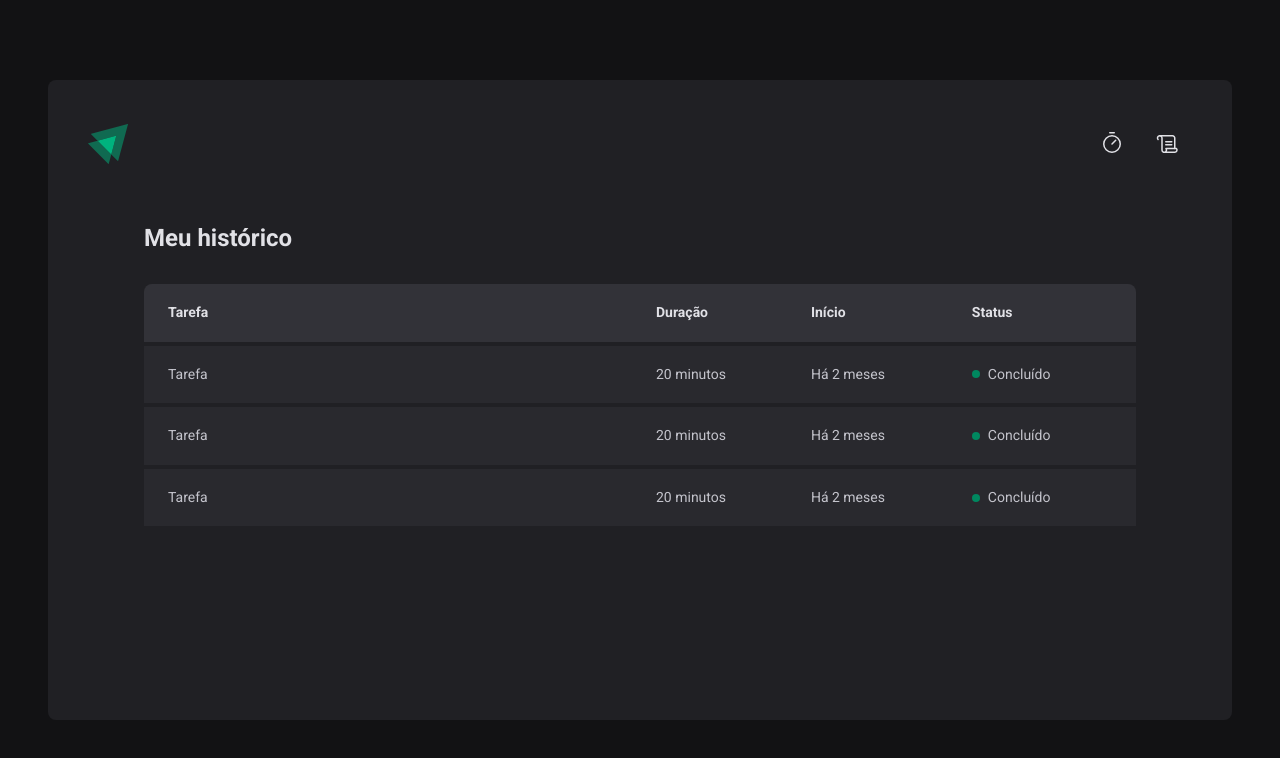
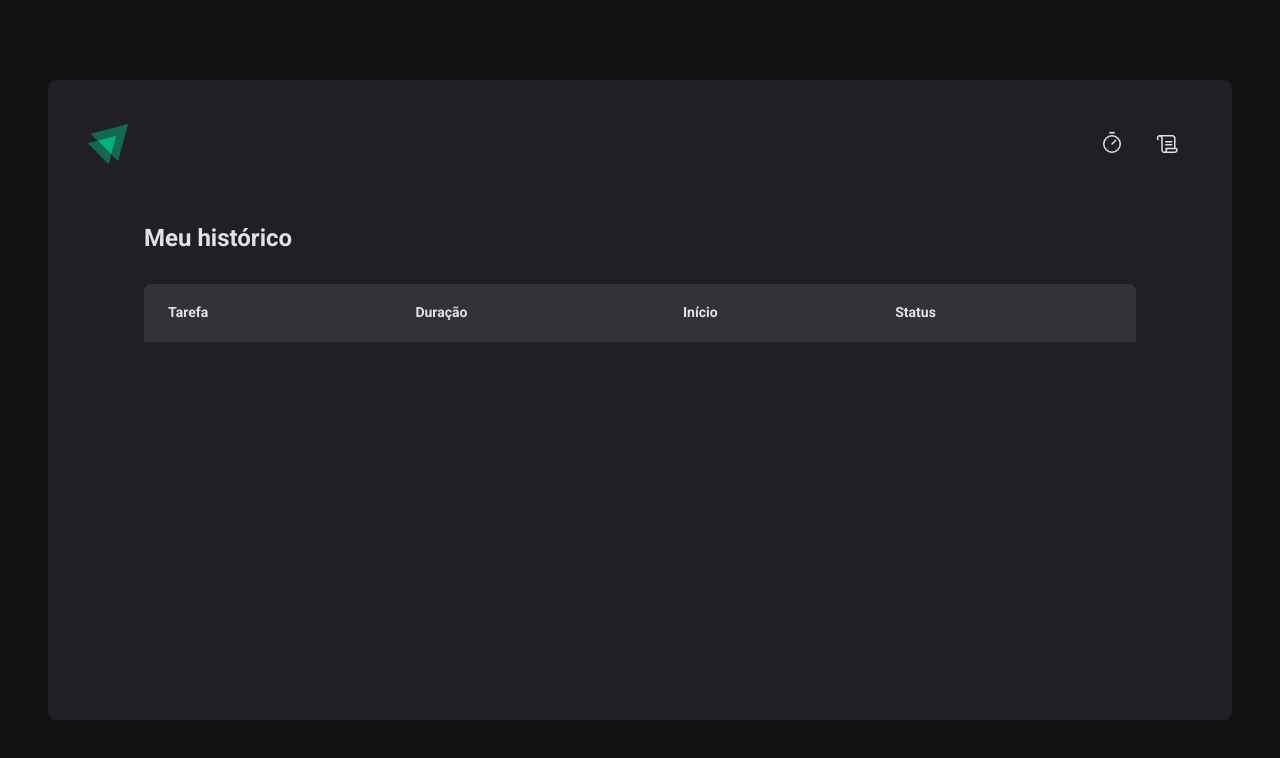
Before and after one commit to HugoNCastro/02-ignite-react-atualizado, a React (Vite) app: page /history in a window 1280 px wide. Shown: the top 758 px of the page. Built offline with nearby package versions, Linux system fonts and the light colour scheme.

Commit message:
Aplica o contexto para compartilhamento de dados na aplicaçào

```diff
--- a/src/App.tsx
+++ b/src/App.tsx
@@ -3,12 +3,15 @@
 import { GlobalStyle } from './styles/global'
 import { BrowserRouter } from 'react-router-dom'
 import { Router } from './Router'
+import { CyclesContextProvider } from './contexts/CyclesContext'
 
 export function App() {
   return (
     <ThemeProvider theme={defaultTheme}>
       <BrowserRouter>
-        <Router />
+        <CyclesContextProvider>
+          <Router />
+        </CyclesContextProvider>
       </BrowserRouter>
       <GlobalStyle />
     </ThemeProvider>
--- /dev/null
+++ b/src/contexts/CyclesContext.tsx
@@ -0,0 +1,100 @@
+import { createContext, ReactNode, useState } from 'react'
+
+interface Cycle {
+  id: string
+  task: string
+  minutesAmount: number
+  startDate: Date
+  interruptedDate?: Date
+  finishedDate?: Date
+}
+
+interface CreateCycleData {
+  task: string
+  minutesAmount: number
+}
+
+interface CyclesContextType {
+  cycles: Cycle[]
+  activeCycle: Cycle | undefined
+  activeCycleId: string | null
+  amountSecondsPassed: number
+  markCurrentCycleAsFinished: () => void
+  setSecondsPassed: (seconds: number) => void
+  createNewCycle: (data: CreateCycleData) => void
+  interruptCurrentCycle: () => void
+}
+
+interface CyclesContextProviderProps {
+  children: ReactNode
+}
+
+export const CyclesContext = createContext({} as CyclesContextType)
+
+export function CyclesContextProvider({
+  children,
+}: CyclesContextProviderProps) {
+  const [cycles, setCycles] = useState<Cycle[]>([])
+  const [activeCycleId, setActiveCycleId] = useState<string | null>(null)
+  const [amountSecondsPassed, setAmountSecondsPassed] = useState<number>(0)
+
+  const activeCycle = cycles.find((cycle) => cycle.id === activeCycleId)
+
+  function setSecondsPassed(seconds: number) {
+    setAmountSecondsPassed(seconds)
+  }
+
+  function markCurrentCycleAsFinished() {
+    setCycles((state) =>
+      state.map((cycle) => {
+        if (cycle.id === activeCycleId) {
+          return { ...cycle, finishedDate: new Date() }
+        } else {
+          return cycle
+        }
+      }),
+    )
+  }
+
+  function createNewCycle(data: CreateCycleData) {
+    const newCycle: Cycle = {
+      id: String(new Date().getTime()),
+      task: data.task,
+      minutesAmount: data.minutesAmount,
+      startDate: new Date(),
+    }
+    setCycles([...cycles, newCycle])
+    setActiveCycleId(newCycle.id)
+    setAmountSecondsPassed(0)
+  }
+
+  function interruptCurrentCycle() {
+    setCycles((state) =>
+      state.map((cycle) => {
+        if (cycle.id === activeCycleId) {
+          return { ...cycle, interruptedDate: new Date() }
+        } else {
+          return cycle
+        }
+      }),
+    )
+    setActiveCycleId(null)
+  }
+
+  return (
+    <CyclesContext.Provider
+      value={{
+        cycles,
+        activeCycle,
+        activeCycleId,
+        markCurrentCycleAsFinished,
+        amountSecondsPassed,
+        setSecondsPassed,
+        createNewCycle,
+        interruptCurrentCycle,
+      }}
+    >
+      {children}
+    </CyclesContext.Provider>
+  )
+}
--- a/src/pages/History/index.tsx
+++ b/src/pages/History/index.tsx
@@ -1,6 +1,12 @@
+import { useContext } from 'react'
+import { CyclesContext } from '../../contexts/CyclesContext'
 import { HistoryContainer, HistoryList, Status } from './styles'
+import { formatDistanceToNow } from 'date-fns'
+import ptBR from 'date-fns/locale/pt-BR'
 
 export function History() {
+  const { cycles } = useContext(CyclesContext)
+
   return (
     <HistoryContainer>
       <h1>Meu histórico</h1>
@@ -15,32 +21,31 @@
             </tr>
           </thead>
           <tbody>
-            <tr>
-              <td>Tarefa</td>
-              <td>20 minutos</td>
-              <td>Há 2 meses</td>
-              <td>
-                <Status statusColor="green">Concluído</Status>
-              </td>
-            </tr>
-
-            <tr>
-              <td>Tarefa</td>
-              <td>20 minutos</td>
-              <td>Há 2 meses</td>
-              <td>
-                <Status statusColor="green">Concluído</Status>
-              </td>
-            </tr>
-
-            <tr>
-              <td>Tarefa</td>
-              <td>20 minutos</td>
-              <td>Há 2 meses</td>
-              <td>
-                <Status statusColor="green">Concluído</Status>
-              </td>
-            </tr>
+            {cycles.map((cycle) => {
+              return (
+                <tr key={cycle.id}>
+                  <td>{cycle.task}</td>
+                  <td>{cycle.minutesAmount} minutos</td>
+                  <td>
+                    {formatDistanceToNow(cycle.startDate, {
+                      addSuffix: true,
+                      locale: ptBR,
+                    })}
+                  </td>
+                  <td>
+                    {cycle.finishedDate && (
+                      <Status statusColor="green">Concluído</Status>
+                    )}
+                    {cycle.finishedDate && (
+                      <Status statusColor="red">Interrompido</Status>
+                    )}
+                    {!cycle.finishedDate && !cycle.interruptedDate && (
+                      <Status statusColor="yellow">Em andamento</Status>
+                    )}
+                  </td>
+                </tr>
+              )
+            })}
           </tbody>
         </table>
       </HistoryList>
--- a/src/pages/Home/components/Countdown/index.tsx
+++ b/src/pages/Home/components/Countdown/index.tsx
@@ -1,19 +1,17 @@
 import { differenceInSeconds } from 'date-fns'
-import { useEffect, useState } from 'react'
+import { useContext, useEffect } from 'react'
+import { CyclesContext } from '../../../../contexts/CyclesContext'
 import { CountdownContainer, Separator } from './styles'
 
-interface CountdownProps {
-  activeCycle: any
-  setCycles: any
-  activeCycleId: any
-}
+export function Countdown() {
+  const {
+    activeCycle,
+    activeCycleId,
+    markCurrentCycleAsFinished,
+    setSecondsPassed,
+    amountSecondsPassed,
+  } = useContext(CyclesContext)
 
-export function Countdown({
-  activeCycle,
-  setCycles,
-  activeCycleId,
-}: CountdownProps) {
-  const [amountSecondsPassed, setAmountSecondsPassed] = useState<number>(0)
   const totalSeconds = activeCycle ? activeCycle.minutesAmount * 60 : 0
 
   useEffect(() => {
@@ -27,19 +25,11 @@
         )
 
         if (secondsDifference >= totalSeconds) {
-          setCycles((state) =>
-            state.map((cycle) => {
-              if (cycle.id === activeCycleId) {
-                return { ...cycle, finishedDate: new Date() }
-              } else {
-                return cycle
-              }
-            }),
-          )
-          setAmountSecondsPassed(totalSeconds)
+          markCurrentCycleAsFinished()
+          setSecondsPassed(totalSeconds)
           clearInterval(interval)
         } else {
-          setAmountSecondsPassed(secondsDifference)
+          setSecondsPassed(secondsDifference)
         }
       }, 1000)
     }
@@ -47,7 +37,27 @@
     return () => {
       clearInterval(interval)
     }
-  }, [activeCycle, totalSeconds, activeCycleId])
+  }, [
+    activeCycle,
+    totalSeconds,
+    activeCycleId,
+    markCurrentCycleAsFinished,
+    setSecondsPassed,
+  ])
+
+  const currentSeconds = activeCycle ? totalSeconds - amountSecondsPassed : 0
+
+  const minutesAmount = Math.floor(currentSeconds / 60)
+  const secondsAmount = currentSeconds % 60
+
+  const minutes = String(minutesAmount).padStart(2, '0')
+  const seconds = String(secondsAmount).padStart(2, '0')
+
+  useEffect(() => {
+    if (activeCycle) {
+      document.title = `${minutes}:${seconds}`
+    }
+  }, [minutes, seconds, activeCycle])
 
   return (
     <CountdownContainer>
--- a/src/pages/Home/components/NewCycleForm/index.tsx
+++ b/src/pages/Home/components/NewCycleForm/index.tsx
@@ -1,24 +1,11 @@
-import { useForm } from 'react-hook-form'
-import { FormContainer, TaskInput } from './styles'
-
-import { zodResolver } from '@hookform/resolvers/zod'
-import * as zod from 'zod'
-
-const newCycleFormValidationSchema = zod.object({
-  task: zod.string().min(1, 'Informe a tarefa'),
-  minutesAmount: zod.number().min(5).max(60),
-})
-
-type NewCycleFormData = zod.infer<typeof newCycleFormValidationSchema>
+import { FormContainer, MinutesAmountInput, TaskInput } from './styles'
+import { useContext } from 'react'
+import { CyclesContext } from '../../../../contexts/CyclesContext'
+import { useFormContext } from 'react-hook-form'
 
 export function NewCycleForm() {
-  const { register, handleSubmit, watch, reset } = useForm<NewCycleFormData>({
-    resolver: zodResolver(newCycleFormValidationSchema),
-    defaultValues: {
-      task: '',
-      minutesAmount: 0,
-    },
-  })
+  const { activeCycle } = useContext(CyclesContext)
+  const { register } = useFormContext()
 
   return (
     <FormContainer>
--- a/src/pages/Home/index.tsx
+++ b/src/pages/Home/index.tsx
@@ -1,5 +1,8 @@
 import { HandPalm, Play } from 'phosphor-react'
-import { useEffect, useState } from 'react'
+import { useContext } from 'react'
+import { FormProvider, useForm } from 'react-hook-form'
+import { zodResolver } from '@hookform/resolvers/zod'
+import * as zod from 'zod'
 import {
   HomeContainer,
   StartCountdownButton,
@@ -8,62 +11,32 @@
 
 import { NewCycleForm } from './components/NewCycleForm'
 import { Countdown } from './components/Countdown'
+import { CyclesContext } from '../../contexts/CyclesContext'
 
-interface Cycle {
-  id: string
-  task: string
-  minutesAmount: number
-  startDate: Date
-  interruptedDate?: Date
-  finishedDate?: Date
-}
+const newCycleFormValidationSchema = zod.object({
+  task: zod.string().min(1, 'Informe a tarefa'),
+  minutesAmount: zod.number().min(5).max(60),
+})
+
+type NewCycleFormData = zod.infer<typeof newCycleFormValidationSchema>
 
 export function Home() {
-  const [cycles, setCycles] = useState<Cycle[]>([])
-  const [activeCycleId, setActiveCycleId] = useState<string | null>(null)
+  const { createNewCycle, interruptCurrentCycle, activeCycle } =
+    useContext(CyclesContext)
 
-  const activeCycle = cycles.find((cycle) => cycle.id === activeCycleId)
+  const newCycleForm = useForm<NewCycleFormData>({
+    resolver: zodResolver(newCycleFormValidationSchema),
+    defaultValues: {
+      task: '',
+      minutesAmount: 0,
+    },
+  })
+  const { handleSubmit, watch, reset } = newCycleForm
 
   function handleCreateNewCycle(data: NewCycleFormData) {
-    const newCycle: Cycle = {
-      id: String(new Date().getTime()),
-      task: data.task,
-      minutesAmount: data.minutesAmount,
-      startDate: new Date(),
-    }
-    setCycles([...cycles, newCycle])
-    setActiveCycleId(newCycle.id)
-    setAmountSecondsPassed(0)
-
+    createNewCycle(data)
     reset()
   }
-
-  function handleInterruptCycle() {
-    setCycles((state) =>
-      state.map((cycle) => {
-        if (cycle.id === activeCycleId) {
-          return { ...cycle, interruptedDate: new Date() }
-        } else {
-          return cycle
-        }
-      }),
-    )
-    setActiveCycleId(null)
-  }
-
-  const currentSeconds = activeCycle ? totalSeconds - amountSecondsPassed : 0
-
-  const minutesAmount = Math.floor(currentSeconds / 60)
-  const secondsAmount = currentSeconds % 60
-
-  const minutes = String(minutesAmount).padStart(2, '0')
-  const seconds = String(secondsAmount).padStart(2, '0')
-
-  useEffect(() => {
-    if (activeCycle) {
-      document.title = `${minutes}:${seconds}`
-    }
-  }, [minutes, seconds, activeCycle])
 
   const task = watch('task')
   const isSubmitDisable = !task
@@ -71,14 +44,12 @@
   return (
     <HomeContainer>
       <form onSubmit={handleSubmit(handleCreateNewCycle)} action="">
-        <NewCycleForm />
-        <Countdown
-          activeCycle={activeCycle}
-          setCycles={setCycles}
-          activeCycleId={activeCycleId}
-        />
+        <FormProvider {...newCycleForm}>
+          <NewCycleForm />
+        </FormProvider>
+        <Countdown />
         {activeCycle ? (
-          <StopCountdownButton type="button" onClick={handleInterruptCycle}>
+          <StopCountdownButton type="button" onClick={interruptCurrentCycle}>
             <HandPalm size={24} />
             Interromper
           </StopCountdownButton>
```
